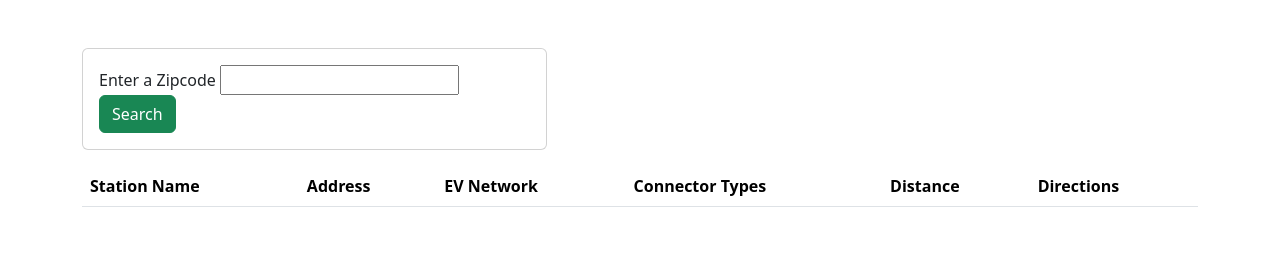
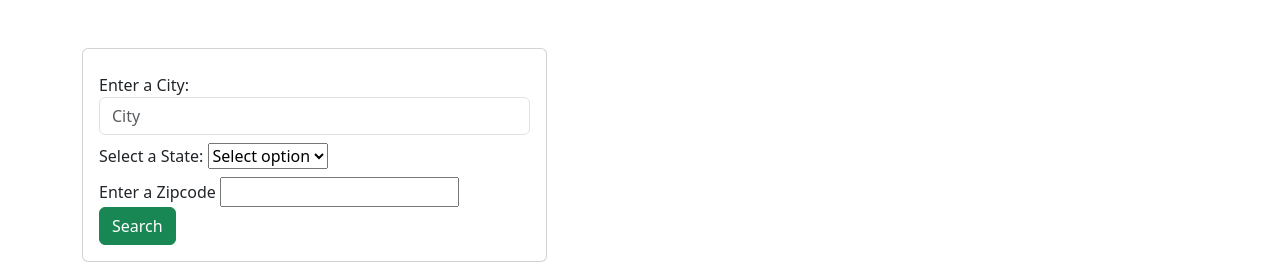
Before and after one commit to uAreHere/ISI-490-EV-Charging-Services-Locator, a PHP site: page /station-locator.php in a window 1280 px wide. Shown: the part 106-384 px from the top of the page. Run offline with PHP 8.4, Linux system fonts and the light colour scheme; lists and menus that the app fills with data are empty; some libraries are stand-ins or nearby versions.

Commit message:
added ability to search by city&state OR by zipcode, will handle error if invalid city&state or zipcode is given

```diff
--- a/station-locator.php
+++ b/station-locator.php
@@ -7,9 +7,78 @@
     <div class="card col-5">
     <div class="card-body">
     <form action="station-locator.php" method="post">
-        <label for="zipcode">Enter a Zipcode </label>
-        <input type="number" name="zipcode" id="zipcode" required>
-        <button class="btn btn-success" type="submit">Search</button>
+                <div class="form-group mt-2">
+                    <label for="city">Enter a City:</label>
+                    <input type="text" name="city" id="city" class="form-control" placeholder="City" />
+                </div>
+                <div class="form-group mt-2">
+                    <label for="state">Select a State:</label>
+                    <select name="state" id="state">
+                        <?php
+                        $states = array(
+                            "Select option",
+                            "Alabama"=>"AL",
+"Alaska"=>"AK",
+"Arizona"=>"AZ",
+"Arkansas"=>"AR",
+"California"=>"CA",
+"Colorado"=>"CO",
+"Connecticut"=>"CT",
+"Delaware"=>"DE",
+"Florida"=>"FL",
+"Georgia"=>"GA",
+"Hawaii"=>"HI",
+"Idaho"=>"ID",
+"Illinois"=>"IL",
+"Indiana"=>"IN",
+"Iowa"=>"IA",
+"Kansas"=>"KS",
+"Kentucky"=>"KY",
+"Louisiana"=>"LA",
+"Maine"=>"ME",
+"Maryland"=>"MD",
+"Massachusetts"=>"MA",
+"Michigan"=>"MI",
+"Minnesota"=>"MN",
+"Mississippi"=>"MS",
+"Missouri"=>"MO",
+"Montana"=>"MT",
+"Nebraska"=>"NE",
+"Nevada"=>"NV",
+"New Hampshire"=>"NH",
+"New Jersey"=>"NJ",
+"New Mexico"=>"NM",
+"New York"=>"NY",
+"North Carolina"=>"NC",
+"North Dakota"=>"ND",
+"Ohio"=>"OH",
+"Oklahoma"=>"OK",
+"Oregon"=>"OR",
+"Pennsylvania"=>"PA",
+"Rhode Island"=>"RI",
+"South Carolina"=>"SC",
+"South Dakota"=>"SD",
+"Tennessee"=>"TN",
+"Texas"=>"TX",
+"Utah"=>"UT",
+"Vermont"=>"VT",
+"Virginia"=>"VA",
+"Washington"=>"WA",
+"West Virginia"=>"WV",
+"Wisconsin"=>"WI",
+"Wyoming"=>"WY"
+                        );
+                        foreach($states as $abbr => $state) {
+                            echo "<option value=\"$abbr\">$state</option>";
+                        }
+                        ?>
+                    </select>
+                </div>
+                <div class="form-group mt-2">
+                    <label for="zipcode">Enter a Zipcode </label>
+                    <input type="number" name="zipcode" id="zipcode">
+                </div>
+            <button class="btn btn-success" type="submit">Search</button>
     </form>
     </div>
     </div>
@@ -28,12 +97,31 @@
         <?php
                     $url = 'https://developer.nrel.gov/api/alt-fuel-stations/v1/nearest.json';
 
-                    if(isset($_POST['zipcode'])){
-                        $zipcode = $_POST['zipcode'];
+                    if(isset($_POST['zipcode']) || isset($_POST['city']) || isset($_POST['state'])){
+                        $zipcode =isset($_POST['zipcode']) ? $_POST['zipcode'] : "";
+                        $city =isset($_POST['city']) ? $_POST['city'] : "";
+                        $state = isset($_POST['state']) ? $_POST['state'] : "";
+                        $location = "";
+
+                        if(!empty($zipcode)){
+                            if(strlen($zipcode) == 5 && is_numeric($zipcode)){
+                                $location = $zipcode;
+                            }
+                            else {
+                                echo "Please enter a valid 5-digit Zipcode";
+                                exit;
+                            }
+                        }
+                        else if(!empty($city) && !empty($state)){
+                            $location = urlencode($city . "," . $state);
+                        } else {
+                            echo "Please enter a valid Zipcode or City & State";
+                            exit;
+                        }
 
                     $params = array(
                         'api_key' => 'w0Gs0EehnhpFgQ6aUZRAav4ph1rmdOtZQ54BnnHZ',
-                        'location' => $zipcode,
+                        'location' => $location,
                         'fuel_type' => 'ELEC',
                         'access' => 'public',
                         'ev_network' => 'all'
@@ -49,6 +137,11 @@
                     curl_close($ch);
 
                     $data = json_decode($response);
+
+                    if(empty($data->fuel_stations)){
+                        echo "There are no stations available in the area specified, please try again.";
+                        exit;
+                    }
 
                     $lat = $data->fuel_stations[0]->latitude;
                     $lng = $data->fuel_stations[0]->longitude;
```
